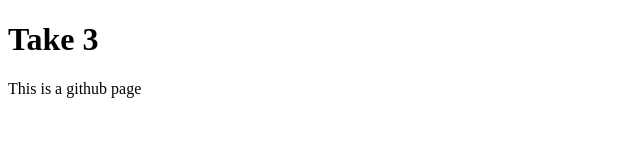
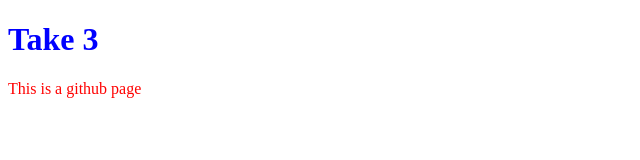
Before and after one commit to worksforpeanuts/worksforpeanuts.github.io, a plain HTML site: page index.html in a window 1280 px wide. Shown: the whole page, without its empty margins (0-640 px from the left). Drawn offline with Linux system fonts and the light colour scheme.

Commit message:
Update index.html

```diff
--- a/index.html
+++ b/index.html
@@ -5,6 +5,7 @@
 <head>
   <title>G's Github Page</title>
   <meta charset="utf8" />
+  <link rel="stylesheet" href="css/styles.css"
 </head>
 
 <body>
```
